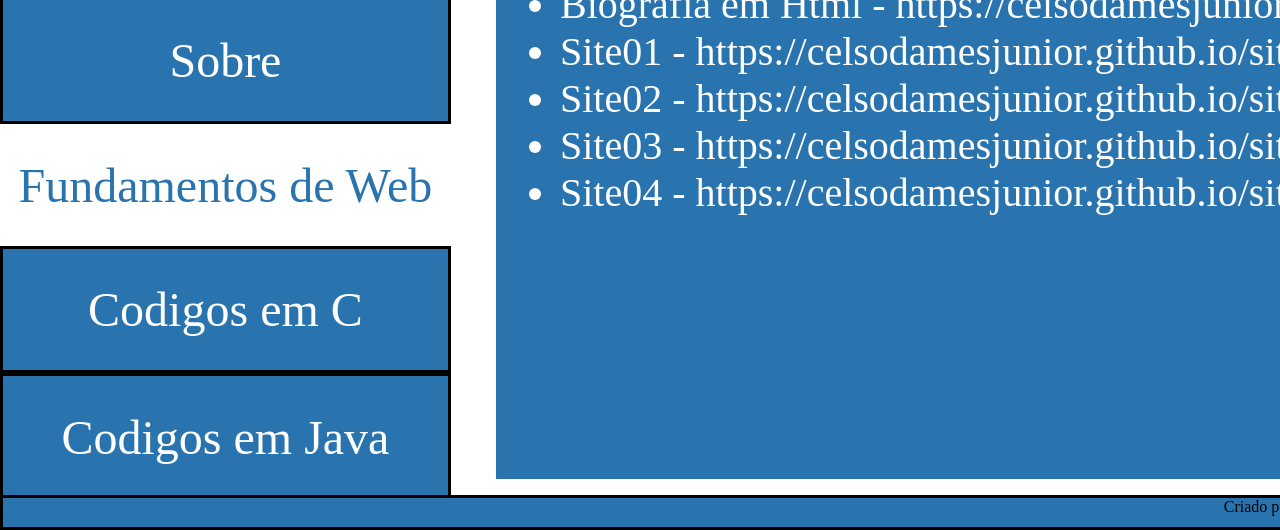
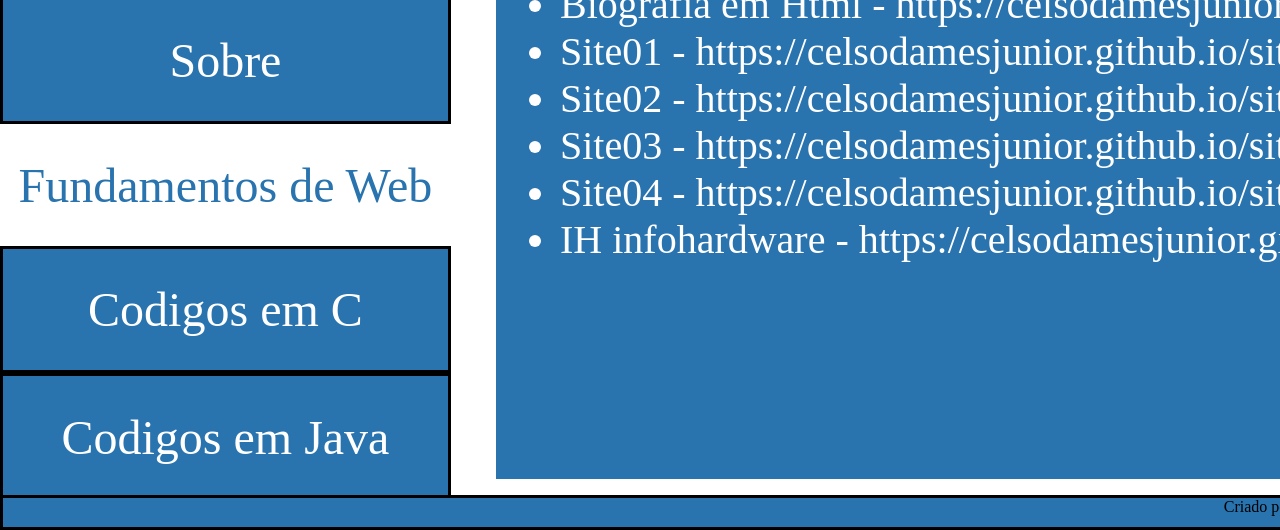
Before and after one commit to CelsoDamesJunior/fundamentos-da-web, a plain HTML site: page index.html in a window 1280 px wide. Shown: the part 765-1295 px from the top of the page. Drawn offline with Linux system fonts and the light colour scheme.

Commit message:
Novo Patch Com infohardware

```diff
--- a/index.html
+++ b/index.html
@@ -48,6 +48,7 @@
                 <li> Site02 - <a href="https://celsodamesjunior.github.io/site02/">https://celsodamesjunior.github.io/site02/</a> </li>
                 <li> Site03 - <a href="https://celsodamesjunior.github.io/site03/">https://celsodamesjunior.github.io/site03/</a></li>
                 <li> Site04 - <a href="https://celsodamesjunior.github.io/site04/">https://celsodamesjunior.github.io/site04/</a></li>
+                <li> IH infohardware - <a href="https://celsodamesjunior.github.io/infohardware/">https://celsodamesjunior.github.io/infohardware/</a></li>
             </ul>
         </div>
     </article>
```
